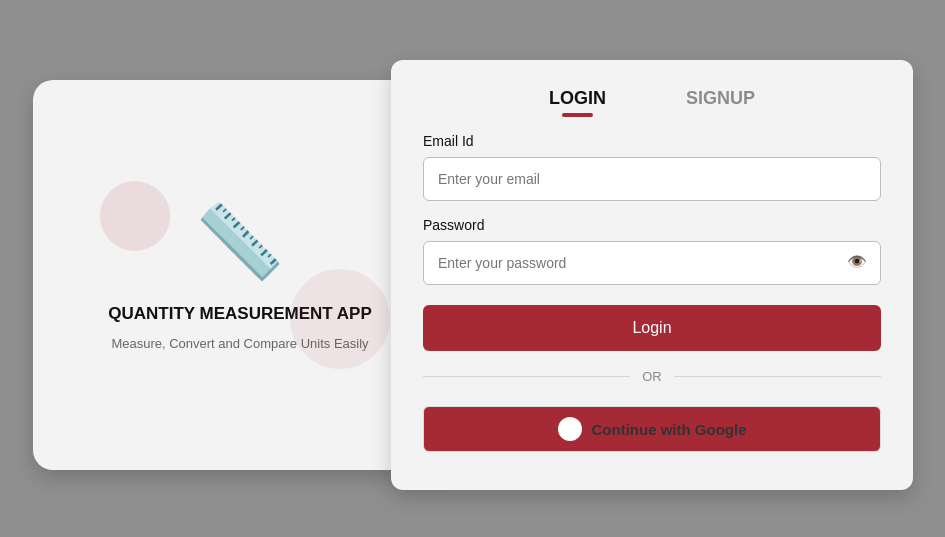
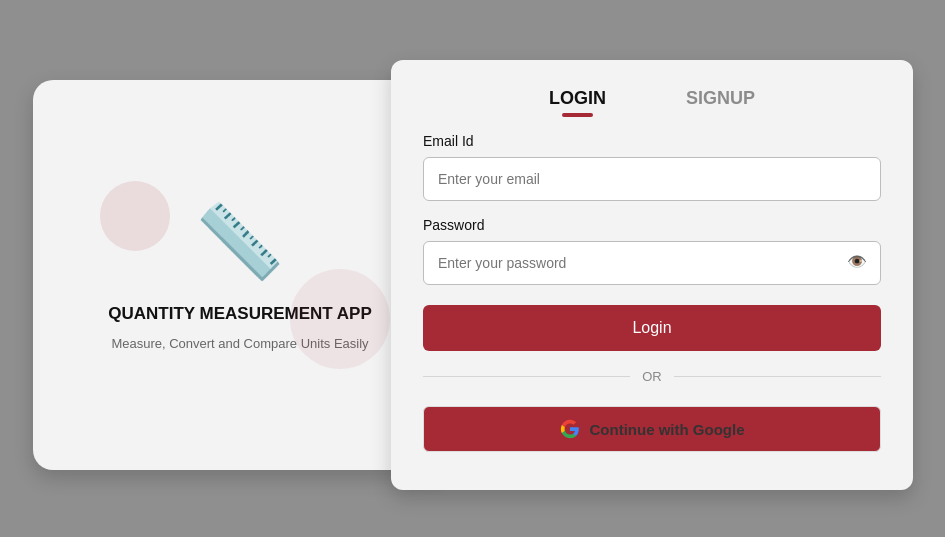
Before and after one commit to ALAN-KRATI/QuantityMeasurementApp-Frontend-, a React (Vite) app: page / in a window 1280 px wide. Shown: the part 125-662 px from the top of the page, without its empty margins (157-1102 px from the left). Built offline with nearby package versions, Linux system fonts and the light colour scheme; no server answers.

Commit message:
Fixed loader and CSS

```diff
--- a/src/App.css
+++ b/src/App.css
@@ -425,13 +425,61 @@
 }
 
 .google-icon {
-  width: 24px;
-  height: 24px;
-  border-radius: 50%;
-  background: #fff;
-  color: #4285f4;
-  font-weight: bold;
+  width: 20px;
+  height: 20px;
+}
+
+/* Simple Loading Overlay */
+.loading-overlay {
+  position: fixed;
+  top: 0;
+  left: 0;
+  width: 100%;
+  height: 100%;
+  background: rgba(0, 0, 0, 0.5);
   display: flex;
   justify-content: center;
   align-items: center;
+  z-index: 9999;
 }
+
+.loading-box {
+  background: white;
+  padding: 30px 50px;
+  border-radius: 10px;
+  text-align: center;
+  box-shadow: 0 4px 20px rgba(0, 0, 0, 0.3);
+}
+
+.loading-box p {
+  margin-top: 15px;
+  color: #333;
+  font-size: 16px;
+}
+
+/* Simple Spinner Animation */
+.spinner {
+  width: 40px;
+  height: 40px;
+  border: 4px solid #f3f3f3;
+  border-top: 4px solid #3498db;
+  border-radius: 50%;
+  animation: spin 1s linear infinite;
+  margin: 0 auto;
+}
+
+@keyframes spin {
+  0% { transform: rotate(0deg); }
+  100% { transform: rotate(360deg); }
+}
+
+/* Disabled button style */
+button:disabled {
+  opacity: 0.6;
+  cursor: not-allowed;
+}
+
+input:disabled {
+  background: #f0f0f0;
+  cursor: not-allowed;
+}
--- a/src/components/AuthPage.jsx
+++ b/src/components/AuthPage.jsx
@@ -4,6 +4,10 @@
 
 function AuthPage({ onLoginSuccess }) {
   const [activeTab, setActiveTab] = useState("login");
+
+  // Loading state - simple true/false
+  const [isLoading, setIsLoading] = useState(false);
+  const [loadingText, setLoadingText] = useState("");
 
   const [registerData, setRegisterData] = useState({
     name: "",
@@ -20,36 +24,66 @@
   const handleLoginSubmit = async (event) => {
     event.preventDefault();
 
+    // Show loader
+    setIsLoading(true);
+    setLoadingText("Logging in...");
+
     try {
       const response = await loginUser(loginData);
-
       localStorage.setItem("user", JSON.stringify(response));
-
       onLoginSuccess();
     } catch (error) {
       alert(error.message);
+    } finally {
+      // Hide loader
+      setIsLoading(false);
+      setLoadingText("");
     }
   };
 
   const handleRegisterSubmit = async (event) => {
     event.preventDefault();
 
+    // Show loader
+    setIsLoading(true);
+    setLoadingText("Creating account...");
+
     try {
       await registerUser(registerData);
-
       alert("Registration successful! Now login.");
       setActiveTab("login");
     } catch (error) {
       alert(error.message);
+    } finally {
+      // Hide loader
+      setIsLoading(false);
+      setLoadingText("");
     }
   };
 
   const handleGoogleLogin = () => {
+    setIsLoading(true);
+    setLoadingText("Redirecting to Google...");
     window.location.href = API_ENDPOINTS.OAUTH2_GOOGLE;
   };
 
+  // Simple Spinner Component
+  const Spinner = () => (
+    <div className="spinner"></div>
+  );
+
   return (
     <div className="auth-page">
+      {/* Loading Overlay - shows when isLoading is true */}
+      {isLoading && (
+        <div className="loading-overlay">
+          <div className="loading-box">
+            <Spinner />
+            <p>{loadingText}</p>
+          </div>
+        </div>
+      )}
+
       <div className="container">
         <div className="left-panel">
           <div className="branding">
@@ -88,6 +122,7 @@
                   placeholder="Enter your email"
                   value={loginData.email}
                   onChange={(e) => setLoginData({ ...loginData, email: e.target.value })}
+                  disabled={isLoading}
                 />
 
                 <label htmlFor="loginPassword">Password</label>
@@ -98,11 +133,14 @@
                     placeholder="Enter your password"
                     value={loginData.password}
                     onChange={(e) => setLoginData({ ...loginData, password: e.target.value })}
+                    disabled={isLoading}
                   />
                   <span className="eye-icon">👁️</span>
                 </div>
 
-                <button type="submit">Login</button>
+                <button type="submit" disabled={isLoading}>
+                  {isLoading ? "Please wait..." : "Login"}
+                </button>
 
                 <div className="divider">
                   <span>OR</span>
@@ -112,8 +150,27 @@
                   type="button"
                   className="google-login-btn"
                   onClick={handleGoogleLogin}
+                  disabled={isLoading}
                 >
-                  <span className="google-icon"></span>
+                  {/* Google Logo - Using inline SVG for simplicity */}
+                  <svg className="google-icon" viewBox="0 0 24 24" width="20" height="20">
+                    <path
+                      fill="#4285F4"
+                      d="M22.56 12.25c0-.78-.07-1.53-.2-2.25H12v4.26h5.92c-.26 1.37-1.04 2.53-2.21 3.31v2.77h3.57c2.08-1.92 3.28-4.74 3.28-8.09z"
+                    />
+                    <path
+                      fill="#34A853"
+                      d="M12 23c2.97 0 5.46-.98 7.28-2.66l-3.57-2.77c-.98.66-2.23 1.06-3.71 1.06-2.86 0-5.29-1.93-6.16-4.53H2.18v2.84C3.99 20.53 7.7 23 12 23z"
+                    />
+                    <path
+                      fill="#FBBC05"
+                      d="M5.84 14.09c-.22-.66-.35-1.36-.35-2.09s.13-1.43.35-2.09V7.07H2.18C1.43 8.55 1 10.22 1 12s.43 3.45 1.18 4.93l2.85-2.22.81-.62z"
+                    />
+                    <path
+                      fill="#EA4335"
+                      d="M12 5.38c1.62 0 3.06.56 4.21 1.64l3.15-3.15C17.45 2.09 14.97 1 12 1 7.7 1 3.99 3.47 2.18 7.07l3.66 2.84c.87-2.6 3.3-4.53 6.16-4.53z"
+                    />
+                  </svg>
                   Continue with Google
                 </button>
               </form>
@@ -126,6 +183,7 @@
                   placeholder="Enter your full name"
                   value={registerData.name}
                   onChange={(e) => setRegisterData({ ...registerData, name: e.target.value })}
+                  disabled={isLoading}
                 />
 
                 <label htmlFor="signupEmail">Email Id</label>
@@ -135,6 +193,7 @@
                   placeholder="Enter your email"
                   value={registerData.email}
                   onChange={(e) => setRegisterData({ ...registerData, email: e.target.value })}
+                  disabled={isLoading}
                 />
 
                 <label htmlFor="signupPassword">Password</label>
@@ -145,6 +204,7 @@
                     placeholder="Enter your password"
                     value={registerData.password}
                     onChange={(e) => setRegisterData({ ...registerData, password: e.target.value })}
+                    disabled={isLoading}
                   />
                   <span className="eye-icon">👁️</span>
                 </div>
@@ -156,9 +216,12 @@
                   placeholder="Enter your mobile number"
                   value={registerData.mobileNumber}
                   onChange={(e) => setRegisterData({ ...registerData, mobileNumber: e.target.value })}
+                  disabled={isLoading}
                 />
 
-                <button type="submit">Signup</button>
+                <button type="submit" disabled={isLoading}>
+                  {isLoading ? "Please wait..." : "Signup"}
+                </button>
               </form>
             )}
           </div>
```
